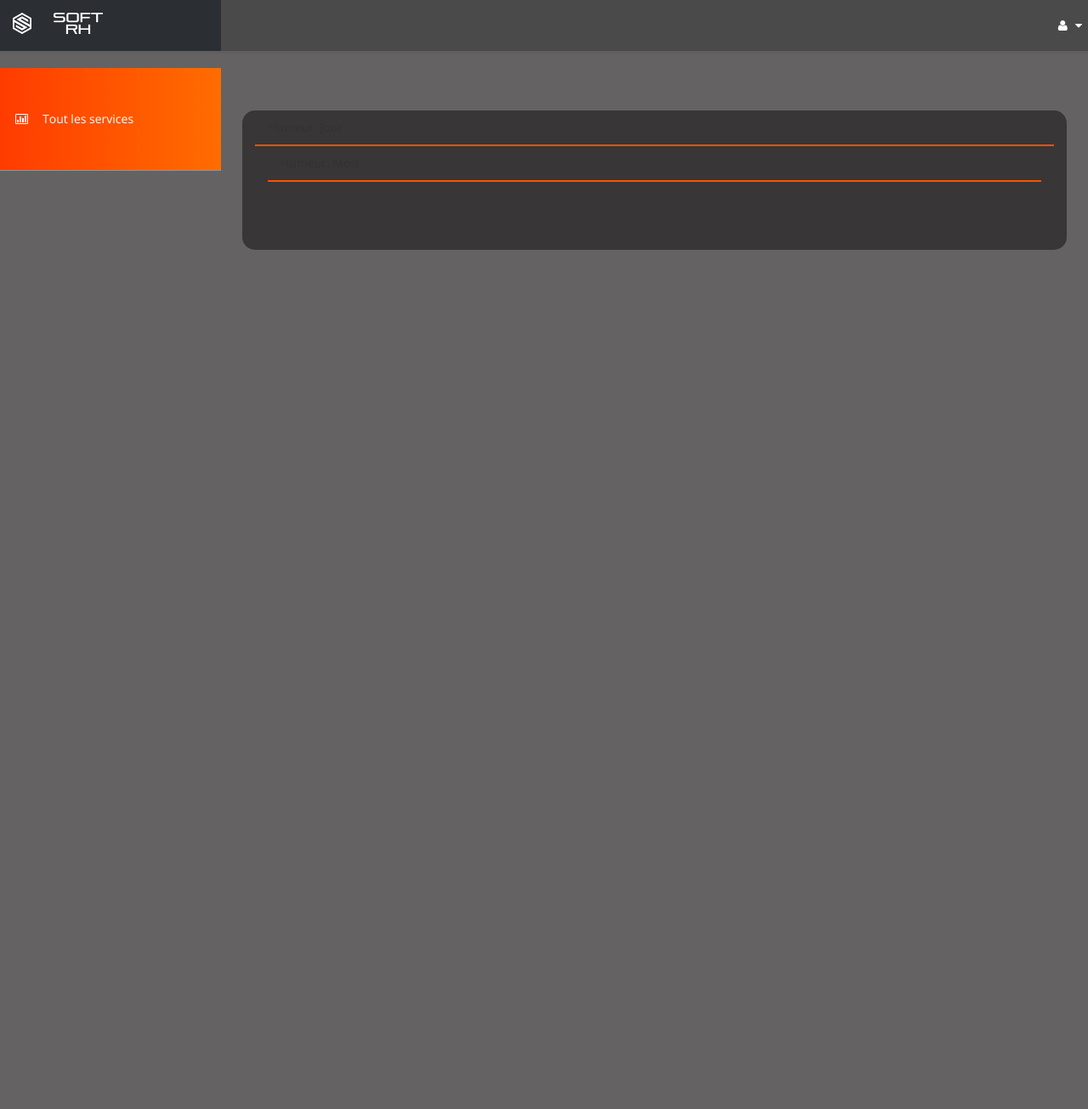
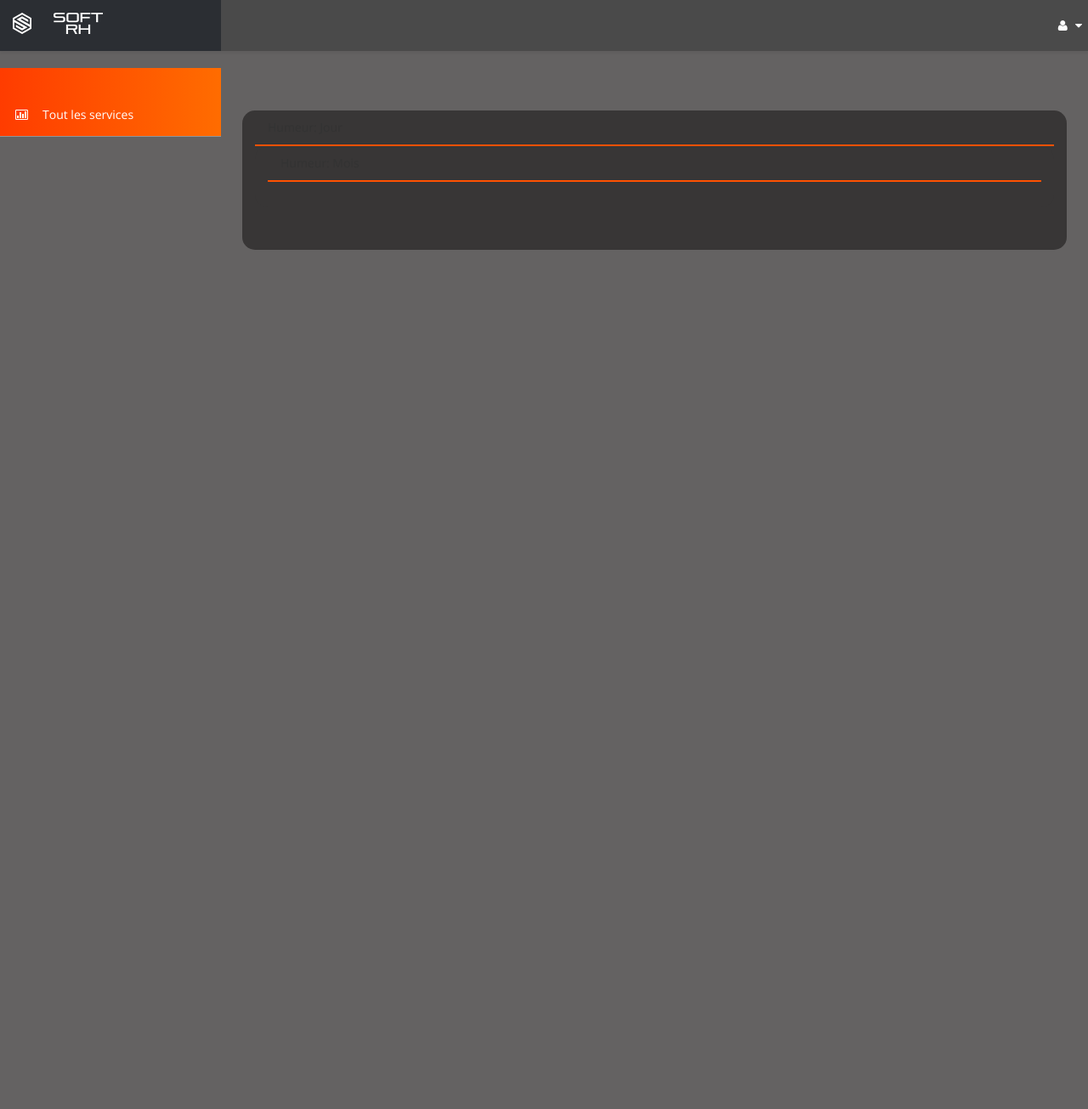
Before and after one commit to skyrebel/softrh, a PHP site: template view/admin.html.twig in a window 1280 px wide. Shown: the whole page at 85% size. Run offline with PHP 8.4, Linux system fonts and the light colour scheme; the template is opened without the code that fills it, so the values that code supplies are empty; some libraries are stand-ins or nearby versions; grey boxes are pictures that could not be loaded.

Commit message:
modified:   hybrid-admin-free-web-template/assets/css/custom-styles.css         modified:   view/admin.html.twig

```diff
--- a/hybrid-admin-free-web-template/assets/css/custom-styles.css
+++ b/hybrid-admin-free-web-template/assets/css/custom-styles.css
@@ -488,7 +488,7 @@ color: #fff !important;
 	text-shadow:none;
 }
 .sidebar-collapse > .nav > li > a {
-	padding: 45px 10px;
+	padding: 10px 10px;
 }
 .sidebar-collapse > .nav > li {
 	border-bottom: 1px solid rgba(107, 108, 109, 0.19);
@@ -630,6 +630,7 @@ line-height: 1.428571429;
     }
 
 
+
     .navbar-side {
         width: 260px;
         z-index: 1;
@@ -646,6 +647,8 @@ display: block;
 padding-top: 14px;
 font-size: 19px;
 }
+
+
 .panel-left {
   width: 85px;
   height: 85px;
@@ -746,6 +749,7 @@ font-size: 19px;
     border-radius: 10px;
   }
 
+
   #page-inner {
     width:100%;
     margin:56px 20px 10px 0px;
@@ -754,6 +758,15 @@ font-size: 19px;
     min-height:1200px;
   }
 }
+
+.active-menu{
+  padding-top: 40px !important;
+
+  }
+
+/* .margin-top{
+  padding-top: 40px;
+  } */
 
 @media(max-width:576px) {
   .page-header small {
@@ -769,6 +782,8 @@ font-size: 19px;
     overflow: hidden;
     margin: 14px;
   }
+
+
 
   #page-inner {
     width:100%;
@@ -794,7 +809,7 @@ font-size: 19px;
   .row-legend {
     display: flex;
     justify-content: space-between;
-    max-width: 339px;
+    max-width: 100wh;
 
   }
 
--- a/view/admin.html.twig
+++ b/view/admin.html.twig
@@ -118,8 +118,8 @@
         <nav class="navbar-default navbar-side" role="navigation">
             <div class="sidebar-collapse">
                     <ul class="nav" id="main-menu">
-                        <li>
-                            <a href="/admin" class="active-menu pt-2"><i class="fa fa-bar-chart-o"></i>Tout les services</a>
+                        <li class="margin-top">
+                            <a href="/admin" class="active-menu"><i class="fa fa-bar-chart-o"></i>Tout les services</a>
                         </li>
                         {% for service in services %}
                             <li>
```
